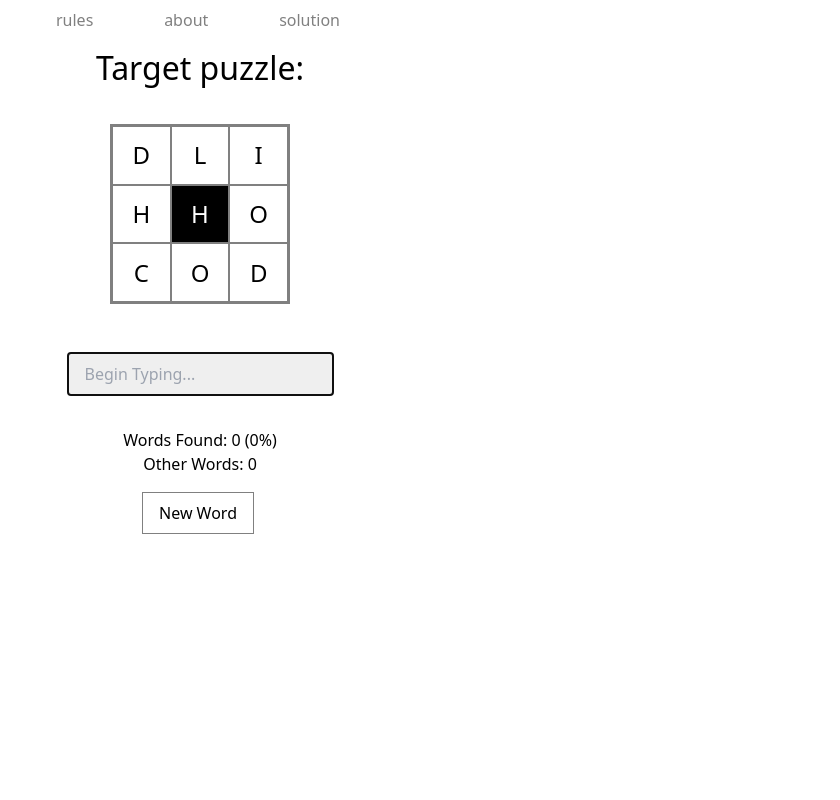
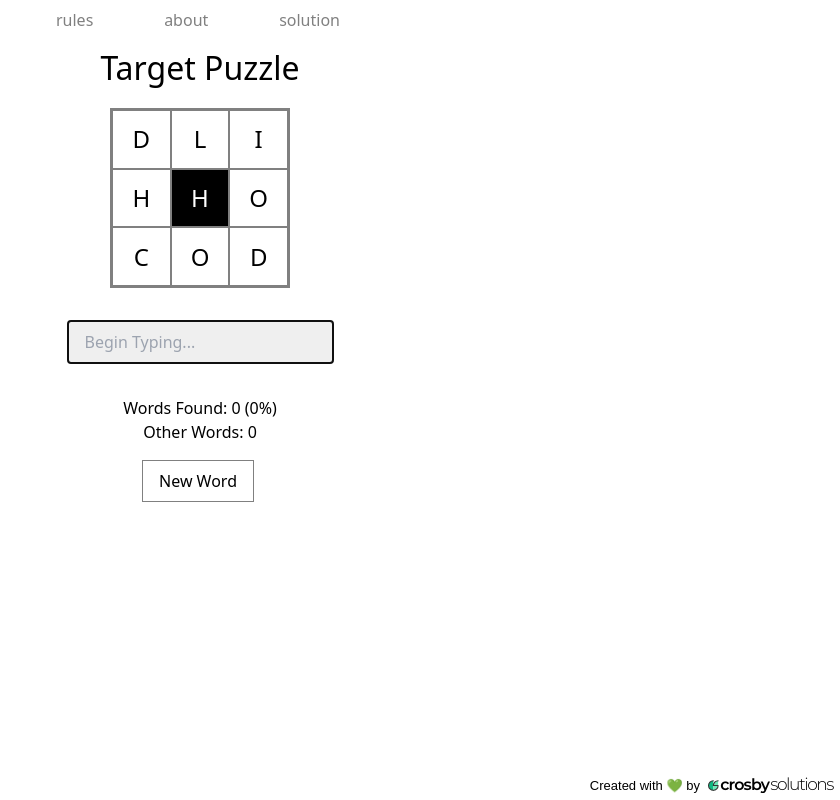
Before and after one commit to JCrosby0/target, a Nuxt app: page / in a window 1280 px wide. Shown: the whole page, without its empty margins (440-1280 px from the left). Built offline with nearby package versions, Linux system fonts and the light colour scheme.

Commit message:
add by-line

```diff
--- /dev/null
+++ b/components/crosby-solutions.vue
@@ -0,0 +1,41 @@
+<template>
+  <a href="https://crosby.solutions" target="_blank" class="logo-cs"
+    ><span>Created with 💚 by</span>
+    <object
+      id="logo"
+      :data="require('@/assets/cs-logo-one-line.svg')"
+      type="image/svg+xml"
+      alt="crosby solutions"
+      height="16px"
+      width="127px"
+    ></object>
+  </a>
+</template>
+
+<style scoped>
+span {
+  padding-right: 0.5rem;
+}
+.logo-cs {
+  position: absolute;
+  bottom: 5px;
+  right: 5px;
+  cursor: pointer;
+  display: flex;
+  flex-direction: row;
+  align-items: center;
+  font-size: small;
+  font-family: sans-serif;
+}
+#logo {
+  pointer-events: none;
+  vertical-align: bottom;
+}
+a,
+a:hover,
+a:visited,
+a:active {
+  color: black;
+  text-decoration: none;
+}
+</style>
--- a/pages/index.vue
+++ b/pages/index.vue
@@ -5,7 +5,7 @@
       <button @click="toggleAbout">about</button>
       <button @click="toggleSolution">solution</button>
     </nav>
-    <h1>Target puzzle:</h1>
+    <h1>Target Puzzle</h1>
     <!-- Rules -->
     <div class="rules" v-if="showRules">
       <p class="rules text">
@@ -84,12 +84,13 @@
       <p v-if="showWords">{{ validWordsSorted }}</p>
     </div>
     <button @click="newWord">New Word</button>
+    <CrosbySolutions />
   </div>
 </template>
 
 <script lang="ts">
 import Vue from "vue";
-
+import CrosbySolutions from "@/components/crosby-solutions.vue";
 interface StatObject {
   longWordStreak: number;
   gotLongWord: boolean[];
@@ -125,6 +126,9 @@ export default Vue.extend({
       listNine,
       dictionary,
     };
+  },
+  components: {
+    CrosbySolutions,
   },
   data() {
     const message: string = "This is a message";
@@ -449,7 +453,7 @@ button {
   width: 180px;
   height: 180px;
   border: 2px grey solid;
-  margin: 2rem auto;
+  margin: 1rem auto;
   display: flex;
   flex-direction: row;
   flex-wrap: wrap;
```
Also changed, not shown: assets/cs-logo-one-line.svg (added).
